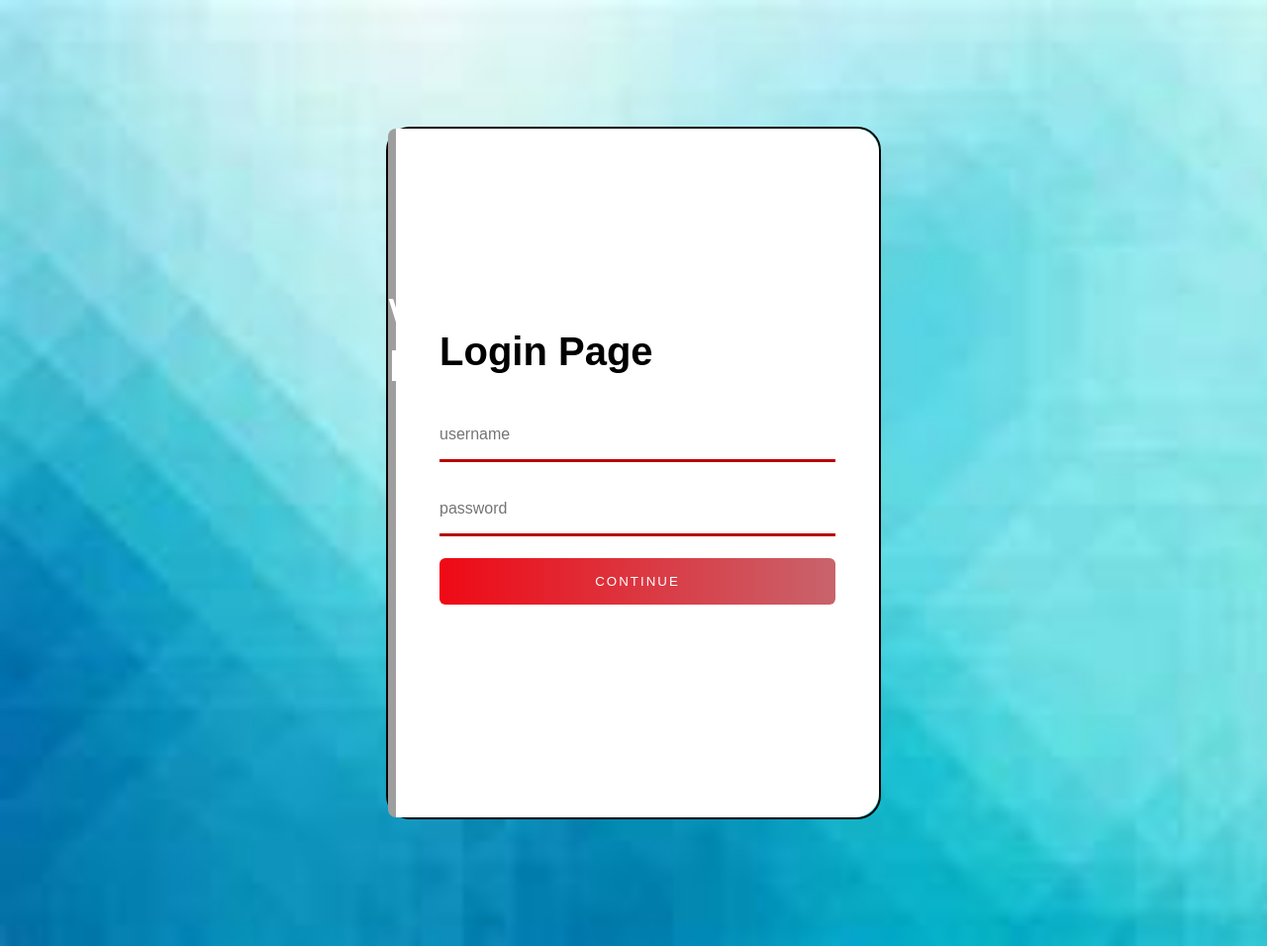
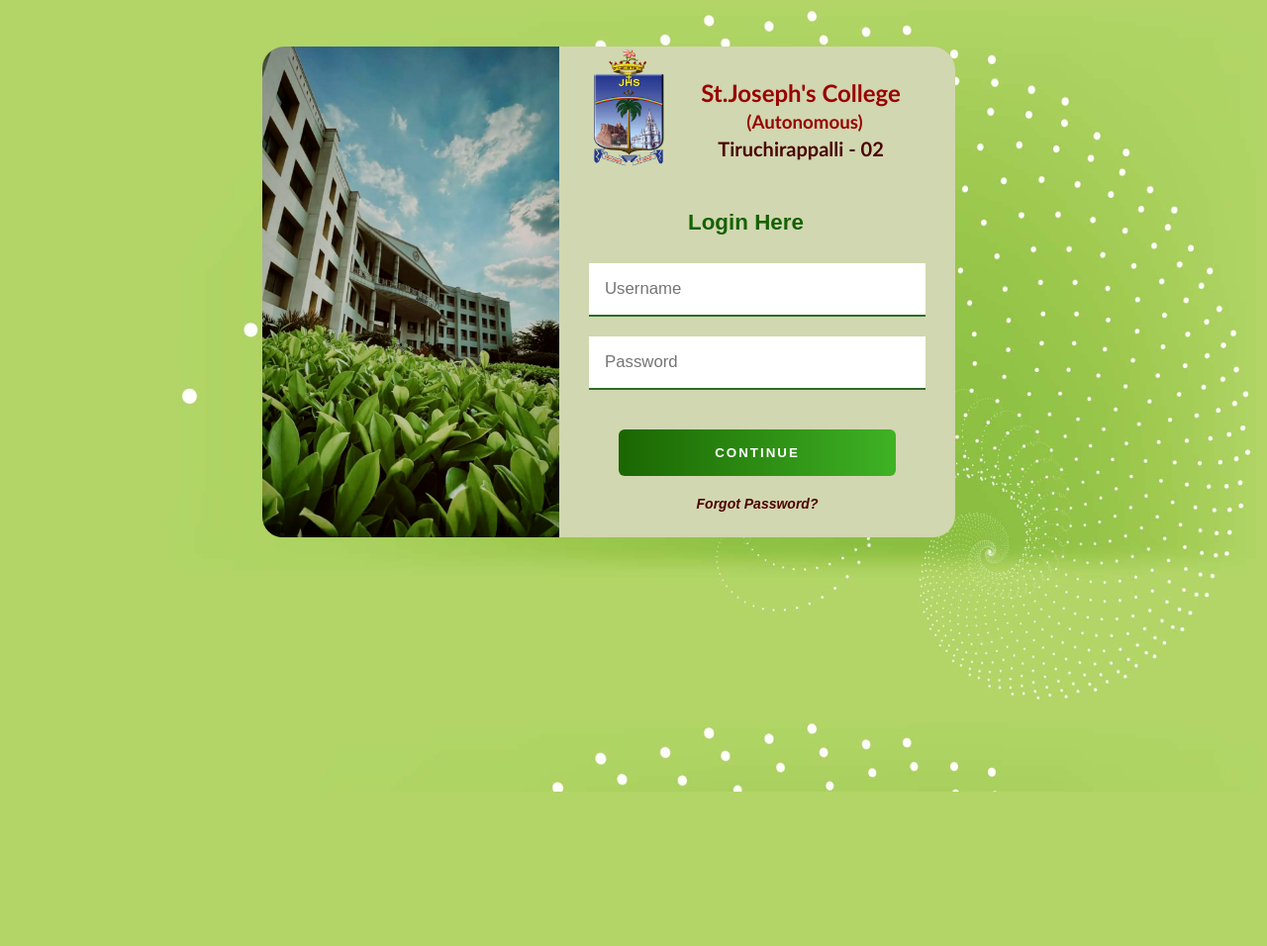
Before and after one commit to alanraja5420/hallbooking, a PHP site: page /login/login.php in a window 1280 px wide. Shown: the whole page at 99% size. After the commit the page ends 800 px from the top, so only its background shows below. Run offline with PHP 8.4, Linux system fonts and the light colour scheme; grey boxes are pictures that could not be loaded.

Commit message:
login css

```diff
--- a/login/login.php
+++ b/login/login.php
@@ -5,18 +5,23 @@
     <meta http-equiv="X-UA-Compatible" content="IE=edge">
     <meta name="viewport" content="width=device-width,initial-scale=1.0">
     <title>Login Page</title>
-    <link rel="stylesheet" href="style.css">
+    <link rel="stylesheet" href="style1.css">
 </head>
 <body>
     <div class="container">
         <div class="left">
-            <div class="one">Welcome Page</div>
+            <div class="one"></div>
         </div>
         <div class="right">
-            <h1>Login Page</h1>
-            <input type="username" name="user" id="user" placeholder="username">
-            <input type="password" name="pass" id="pass" placeholder="password">
+        <img src="logo.png" alt="Girl in a jacket" width="85" height="120" >
+        <h2>St.Joseph's College</h2>
+        <h3>(Autonomous)</h3>
+        <h4>Tiruchirappalli - 02</h4>
+            <h1>Login Here</h1>
+            <input type="username" name="user" id="user" placeholder="Username">
+            <input type="password" name="pass" id="pass" placeholder="Password">
             <button class="continue">CONTINUE</button>
+            <h5> <link rel="pass" href=""> Forgot Password?</h5>
         </div>
     </div>
 </body>
--- a/login/style.css
+++ /dev/null
@@ -1,96 +0,0 @@
-*{
-    margin: 0;
-    padding: 0;
-    box-sizing: border-box;
-    font-family: sans-serif;
-}
-
-body{
-    background-image: url(bac1.jpg);
-    background-size: cover;
-
-}
-.container{
-    border: 2px solid rgb(11, 6, 6);
-    width: 500px;
-    height: 700px;
-    margin: 10% auto;
-    display: flex;
-    align-items: center;
-    justify-content: center;
-    border-radius: 1.5rem;
-}
-
-.left{
-    width: 10px;
-    height: 696px;
-    background: url(sjc1.jpg );
-    background-size: cover;
-    background-repeat: no-repeat;
-    overflow: hidden;
-    border-radius: 1.5rem 0 0 1.5rem;
-
-}
-
-.right{
-    width: 600px;
-    height: 696px;
-    padding: 1rem;
-    display: flex;
-    align-items: center;
-    justify-content: center;
-    flex-direction: column;
-    background-color: white;
-    border-radius:0 1.5rem 1.5rem 0;
-
-}
-
-h1{
-    text-align: left;
-    width: 400px;
-    margin-bottom: 1.5rem;
-    font-size: 2.5rem;
-    color: black;
-}
-
-input{
-    width: 400px;
-    padding: 1rem 0rem;
-    margin: .7rem;
-    border: none;
-    outline: none;
-    border-bottom: 3px solid rgb(184, 4, 4);
-    font-size: 1rem;
-
-}
-
-button{
-    width: 400px;
-    padding: 1rem;
-    border: none;
-    outline: black;
-    outline-color: black;
-    margin: .7rem;
-    border-radius: 6px;
-    cursor: pointer;
-    transition-duration: .3s;
-}
-
-button:hover{
-    transform: scale(0.96);
-}
-
-.continue{
-    background: linear-gradient(to right,rgb(239, 9, 21),rgba(167, 6, 19, 0.623) );
-    color: white;
-    letter-spacing: 2px;
-}
-
-
-.one{
-    color: white;
-    text-align: center;
-    margin-top: 10rem;
-    font-family:'Trebuchet MS', 'Lucida Sans Unicode', 'Lucida Grande', 'Lucida Sans', Arial, sans-serif;
-    font-size: 2.7rem;
-}
--- /dev/null
+++ b/login/style1.css
@@ -0,0 +1,139 @@
+*{
+    margin: 0;
+    padding: 0;
+    box-sizing: border-box;
+    font-family: sans-serif;
+}
+
+body{
+    background-image: url(bac4.jpg);
+    background-size: cover;
+    width: 400px;
+    height: 400px;
+    margin-left: 265px;
+}
+
+.container{
+    border:#124804c2;
+    width: 700px;
+    height: 500px;
+    margin: 10% auto;
+    margin-top: 45px;
+    display: flex;
+    align-items: center;
+    justify-content: center;
+    border-radius: 1.5rem;
+}
+
+.left{
+    width: 800px;
+    height: 496px;
+    background: url(2.jpg );
+    background-size: cover;
+    background-repeat: no-repeat;
+    overflow: hidden;
+    border-radius: 1.4rem 0 0 1.3rem;
+
+}
+
+.right{
+
+    width: 400px;
+    height: 496px;
+    padding: 1rem;
+    display: flex;
+    align-items: center;
+    justify-content: center;
+    flex-direction: column;
+    background-color: rgb(209, 215, 176);
+    border-radius:0 1.5rem 1.4rem 0;
+
+}
+img{
+    margin-top: -18px;
+    margin-left: -255px;
+    margin-bottom: 40px;
+}
+h2{
+    margin-left: 88px;
+    margin-top: -130px;
+    font-family:'Trebuchet MS', 'Lucida Sans Unicode', 'Lucida Grande', 'Lucida Sans', Arial, sans-serif;
+    color:rgb(153, 2, 2);
+}
+h3{
+    margin-left: 96px;
+    margin-top: 4px;
+    font-family:'Trebuchet MS', 'Lucida Sans Unicode', 'Lucida Grande', 'Lucida Sans', Arial, sans-serif;
+    color:rgb(153, 2, 2)
+}
+h4{
+    margin-left: 88px;
+    margin-top: 4px;
+    font-size: 20px;
+    font-family:'Trebuchet MS', 'Lucida Sans Unicode', 'Lucida Grande', 'Lucida Sans', Arial, sans-serif;
+    color:rgb(74, 2, 2);
+
+}
+
+h1{
+    margin-left: 260px;
+    margin-top: 50px;
+    margin-bottom: -2px;
+    width: 400px;
+    font-size: 1.4rem;
+    color: rgb(22, 97, 3);
+}
+
+input{
+    width: 340px;
+    padding:1rem;
+    margin-top: 30px;
+    margin-bottom: -10px;
+    border: none;
+    outline: none;
+    border-bottom: 2.6px solid rgba(5, 76, 1, 0.833);
+    font-size: 1.05rem;
+    background-color: #ffffff;
+    text-align:right();
+
+}
+
+button{
+    width: 280px;
+    padding: 1rem;
+    border: none;
+    outline: black;
+    outline-color: black;
+    margin-top: 50px;
+    border-radius: 6px;
+    cursor: pointer;
+    transition-duration: .3s;
+}
+
+button:hover{
+    transform: scale(0.96);
+}
+
+.continue{
+    background: linear-gradient(to right,rgb(26, 102, 1),rgba(30, 170, 5, 0.816) );
+    color: white;
+    font-weight: bold;
+    letter-spacing: 2px;
+}
+
+
+.one{
+    color: white;
+    text-align: center;
+    margin-top: 10rem;
+    font-family:'Trebuchet MS', 'Lucida Sans Unicode', 'Lucida Grande', 'Lucida Sans', Arial, sans-serif;
+    font-size: 2.7rem;
+}
+
+h5{
+    margin-top: 20px;
+    margin-bottom: 6px;
+    font-size: 14px;
+    font-style: italic;
+    color:rgb(77, 0, 0);
+}
```
Also changed, not shown: bookingform.php (renamed from login/bookingform.php), images/3.jpg (renamed from login/3.jpg), images/bac.jpg (renamed from login/bac.jpg), images/sjc3.jpeg (renamed from login/sjc3.jpeg), login/2.jpg (added), login/bac4.jpg (added), login/logo.png (added), 1 other file.
